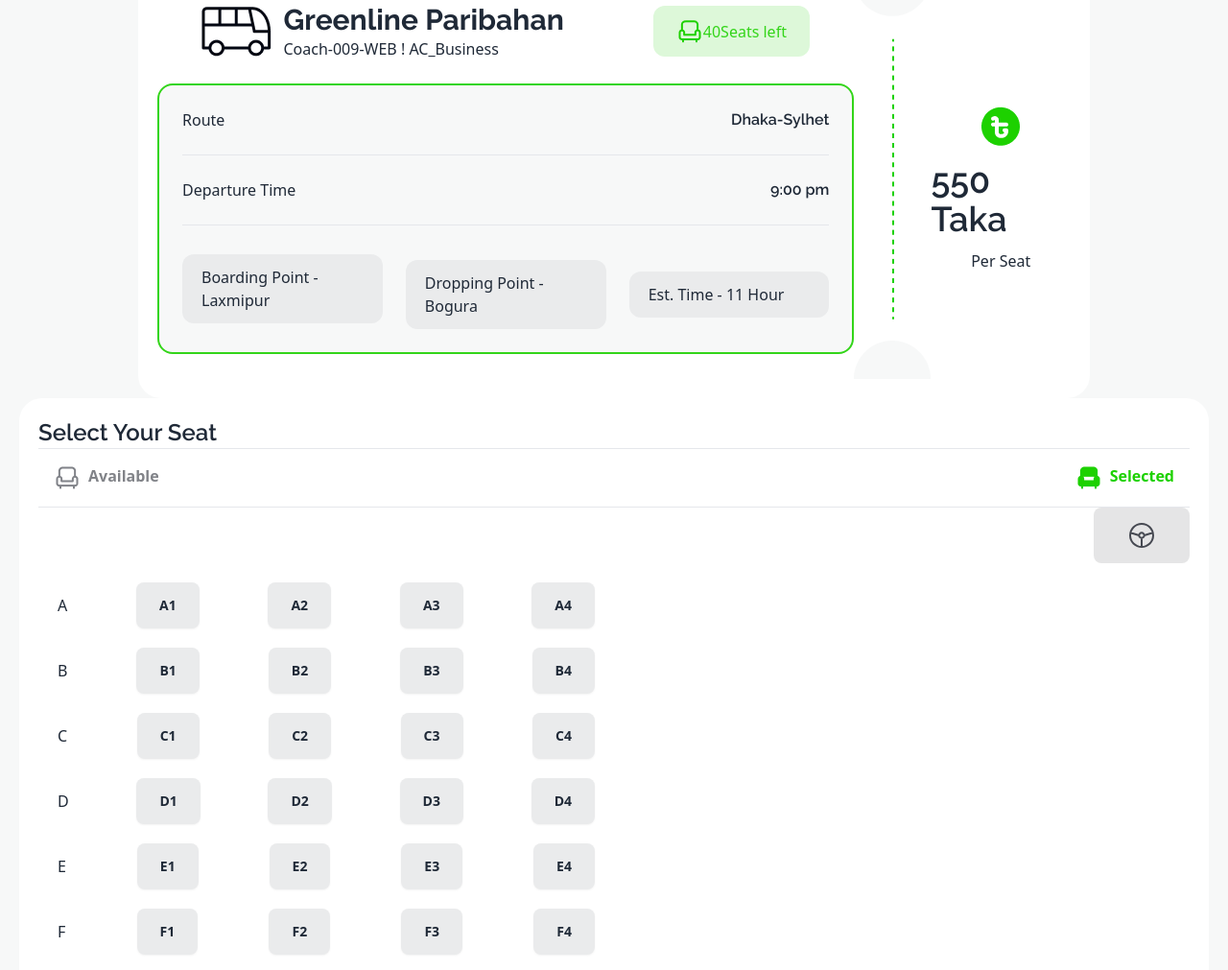
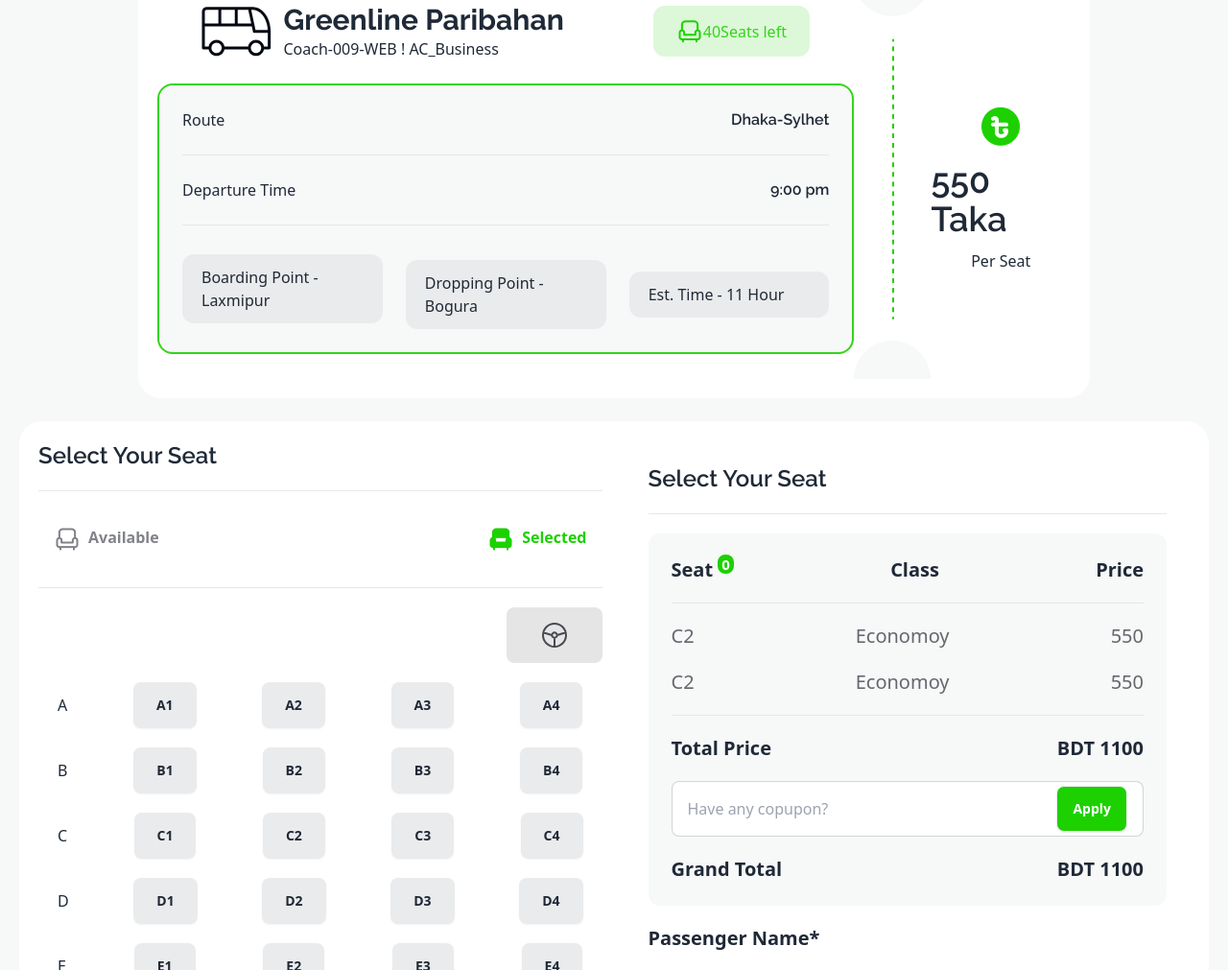
Before and after one commit to dxsumon/Assignment-05, a plain HTML site: page index.html in a window 1280 px wide. Shown: the part 1789-2800 px from the top of the page at 96% size. Drawn offline with nearby package versions, Linux system fonts and the light colour scheme.

Commit message:
smooth scrool

```diff
--- a/Css file/style.css
+++ b/Css file/style.css
@@ -44,3 +44,6 @@
   font-variation-settings:
     "slnt" 0;
 }
+html{
+  scroll-behavior: smooth;
+ }
--- a/index.html
+++ b/index.html
@@ -65,7 +65,7 @@
                 <p class="text-[#FFFFFF]">Yes, you can run unit tests and view the results directly within the app. The
                     <br> integrated testing features allow for a streamlined .
                 </p>
-                <button class="btn btn-success text-black py-3 px-8 bg-[#1DD100]">Buy Ticket</button>
+                <a href="#green-line-ticket"><button class="btn btn-success text-black py-3 px-8 bg-[#1DD100]">Buy Ticket</button></a>
             </div>
             <div class="hidden our-info lg:flex justify-center items-center gap-6 lg:mt-[-70px] mt-5">
                 <!-- First -->
@@ -133,8 +133,9 @@
             </div>
         </section>
 
+        <!-- Ticket GreenLine Paribahan Section -->
         <section
-            class="bus-main-function rounded-t-[20px] lg:rounded-t-[88px] border-t-4 border-[#1DC802] bg-[#F7F8F8] p-5">
+            class="bus-main-function rounded-t-[20px] lg:rounded-t-[88px] border-t-4 border-[#1DC802] bg-[#F7F8F8] p-5" id="green-line-ticket">
             <!-- Set title section -->
             <h1 class="lg:text-5xl text-xl raleway-700 mt-7 lg:mt-28 text-center">Green-line Paribahan</h1>
             <p class="text-[18px] text-center mt-6 mb-5 lg:mb-12">Yes, you can run unit tests and view the results
@@ -188,11 +189,11 @@
             </div>
             <!-- Set section end -->
             <!-- Total set select section -->
-            <div class="total-set-section rounded-3xl bg-white p-5">
+            <div class="total-set-section rounded-3xl bg-white p-5 flex justify-center gap-6 mt-6">
 
                 <!-- Right section -->
-                <div>
-                    <div>
+                <div class="w-[50%]">
+                    <div class="space-y-5">
                         <h3 class="raleway-600 text-2xl">Select Your Seat</h3>
                         <hr>
                         <!-- Available Select logo -->
@@ -214,7 +215,7 @@
                         </div>
                     </div>
                     <!-- Set Column Section -->
-                    <div class="w-1/2">
+                    <div class="w-full">
                         <!-- First Section -->
                         <div class="first-set-section flex justify-between items-center m-5 ">
                             <p>A</p>
@@ -293,9 +294,60 @@
                     </div>
                 </div>
                 <!-- Left section For set calculation -->
-                <div class="set-calculation">
-                    <h1>Select Your Seat</h1>
+                <div class="set-calculation w-[50%] space-y-5 p-6">
+                    <h1 class="text-2xl raleway-600">Select Your Seat</h1>
+                    <hr>
+                    <div class="bg-[#F7F8F8] p-6 space-y-5 rounded-xl">
+
+                        <div class="flex justify-between items-center ">
+                            <h1 class="text-xl font-bold">Seat <sup
+                                    class="bg-[#1DD100] text-white px-1 rounded-lg">0</sup></h1>
+                            <h1 class="text-xl font-bold">Class</h1>
+                            <h1 class="text-xl font-bold">Price</h1>
+                        </div>
+                        <hr>
+                        <div class="flex justify-between items-center">
+                            <span class="text-[#03071299] text-xl">C2</span>
+                            <span class="text-[#03071299] text-xl">Economoy</span>
+                            <span class="text-[#03071299] text-xl">550</span>
+                        </div>
+                        <div class="flex justify-between items-center">
+                            <span class="text-[#03071299] text-xl">C2</span>
+                            <span class="text-[#03071299] text-xl">Economoy</span>
+                            <span class="text-[#03071299] text-xl">550</span>
+                        </div>
+                        <hr>
+                        <div class="total-price-list text-xl font-bold flex justify-between">
+                            <h1>Total Price</h1>
+                            <h1>BDT <span>1100</span></h1>
+                        </div>
+                        <div class="input-field">
+                            <label class="input input-bordered flex items-center gap-2 py-7">
+                                <input type="text" class="grow" placeholder="Have any copupon?" />
+                                <button class="btn bg-[#1DD100] text-white">Apply</button>
+                            </label>
+                        </div>
+                        <div class="flex text-xl font-bold justify-between">
+                            <h1>Grand Total</h1>
+                            <h1>BDT <span>1100</span></h1>
+                        </div>
+                    </div>
+                    <!-- user information -->
+                    <div class="user-info w-full space-y-5">
+                        <h1 class="text-xl font-bold">Passenger Name*</h1>
+                        <input type="text" placeholder="Enter your name" class="input input-bordered input-md w-full"  required />
+                        <h1 class="text-xl font-bold">Phone Number*</h1>
+                        <input type="number" placeholder="Enter your phone number" class="input input-bordered input-md w-full" maxlength="11"  required />
+                        <h1 class="text-xl font-bold">Email Id*</h1>
+                        <input type="email" placeholder="Enter your email id" class="input input-bordered input-md w-full"  required />
+                        <button class="btn bg-[#1DD100] w-full text-white font-bold text-xl">Next</button>
+                        <div class="flex justify-between items-center">
+                            <p class="border-b-2 inline-block font-semibold">Terms and Conditions</p>
+                            <p class="border-b-2 inline-block font-semibold">Cancellation Policy</p>
+                        </div>
+                    </div>
                 </div>
+
             </div>
         </section>
     </main>
@@ -303,6 +355,8 @@
 
     </footer>
 
+    <!-- Js all file -->
+<script src="./JS File/app.js"></script>
 </body>
 
 </html>
```
Also changed, not shown: JS File/app.js (added).
